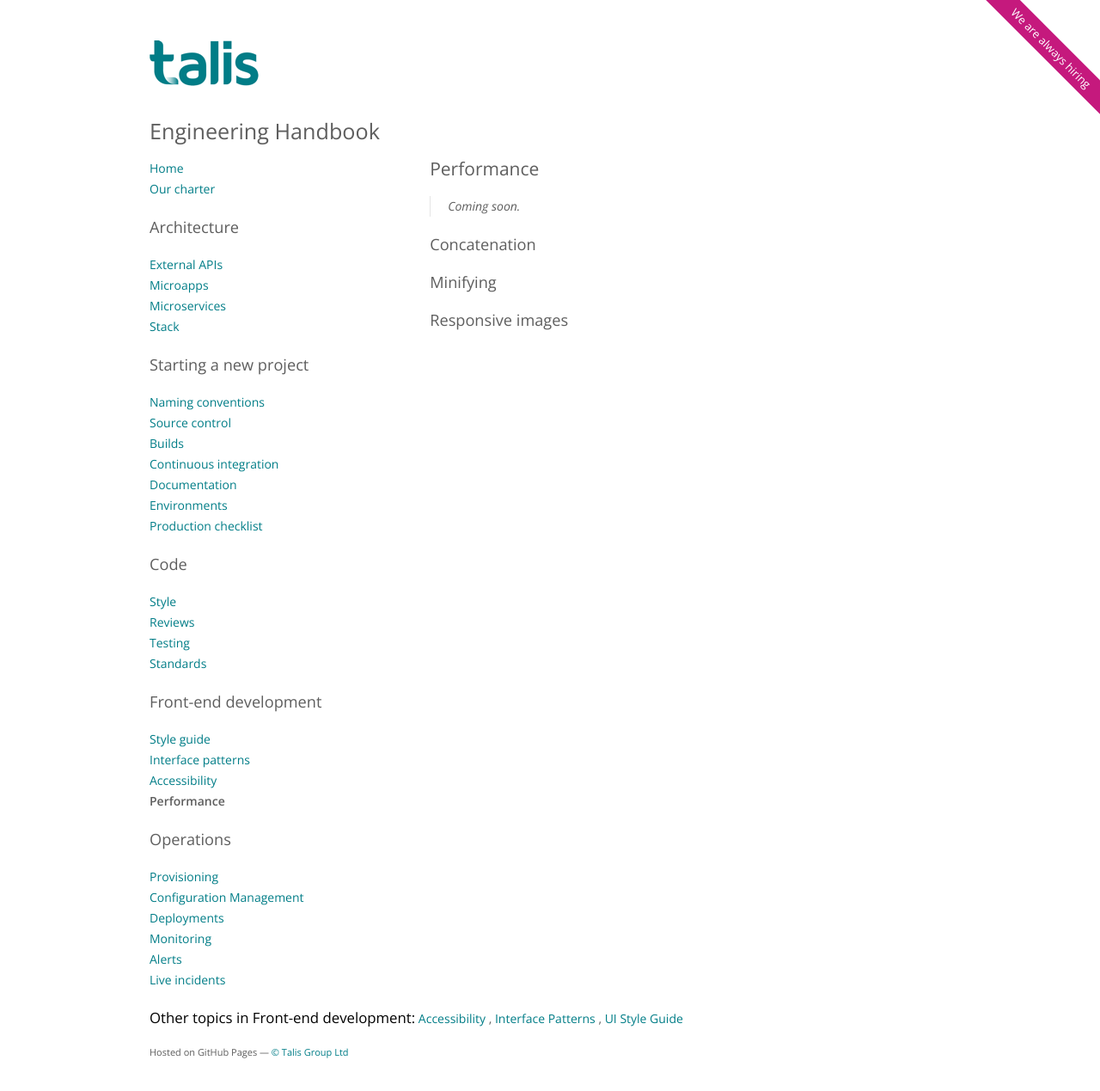
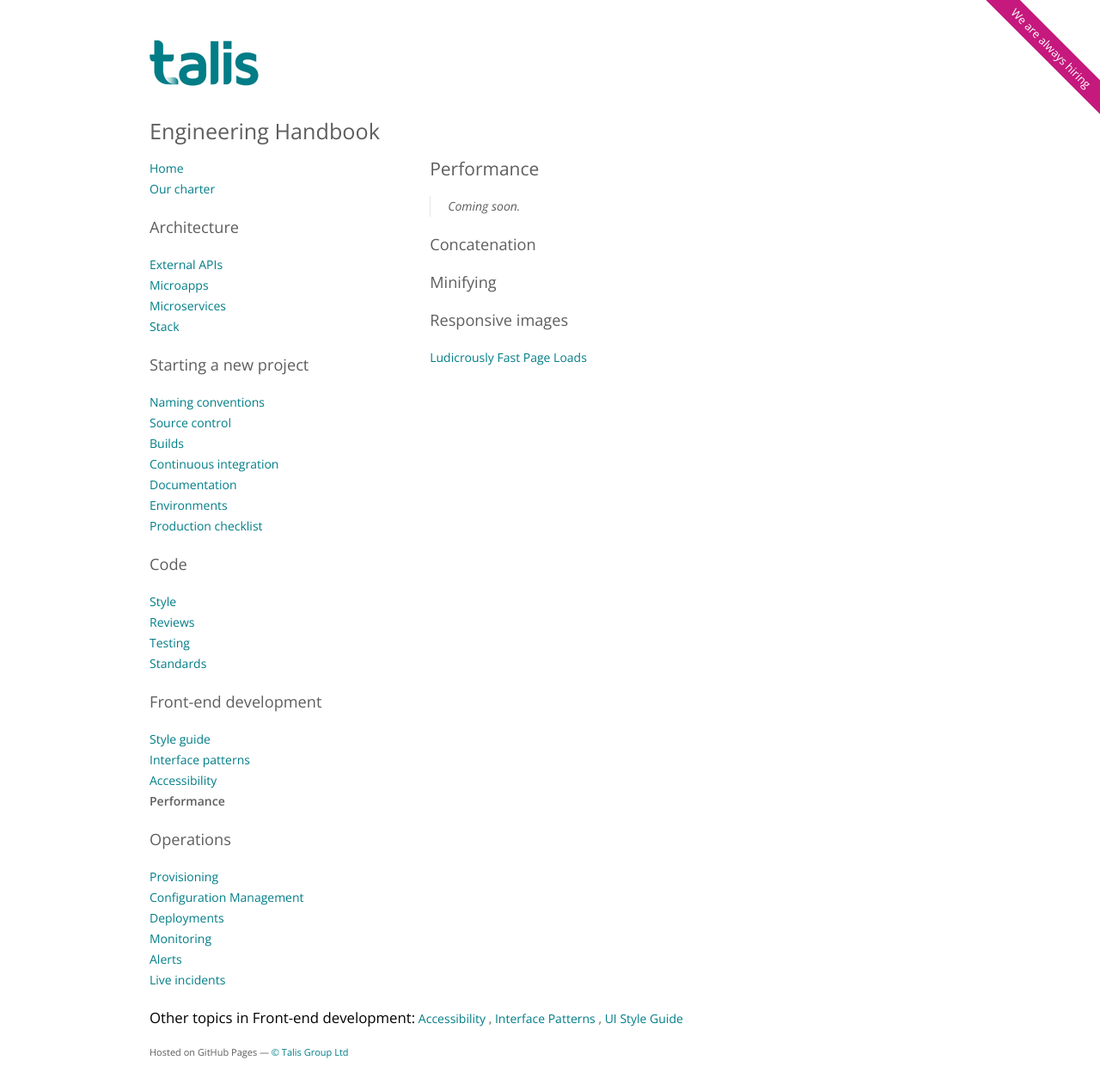
Before and after one commit to ellerbrock/talis.github.io, a Jekyll site: the page built from topics/performance.md, in a window 1280 px wide. Shown: the whole page at 86% size. Built offline with Jekyll 4.4.1, drawn with Linux system fonts in a browser that asks for light colours.

Commit message:
Add link to Ludicrously Fast Page Loads

```diff
--- a/topics/performance.md
+++ b/topics/performance.md
@@ -12,3 +12,5 @@
 ### Minifying
 
 ### Responsive images
+
+[Ludicrously Fast Page Loads](http://www.nateberkopec.com/2015/10/07/frontend-performance-chrome-timeline.html)
```
